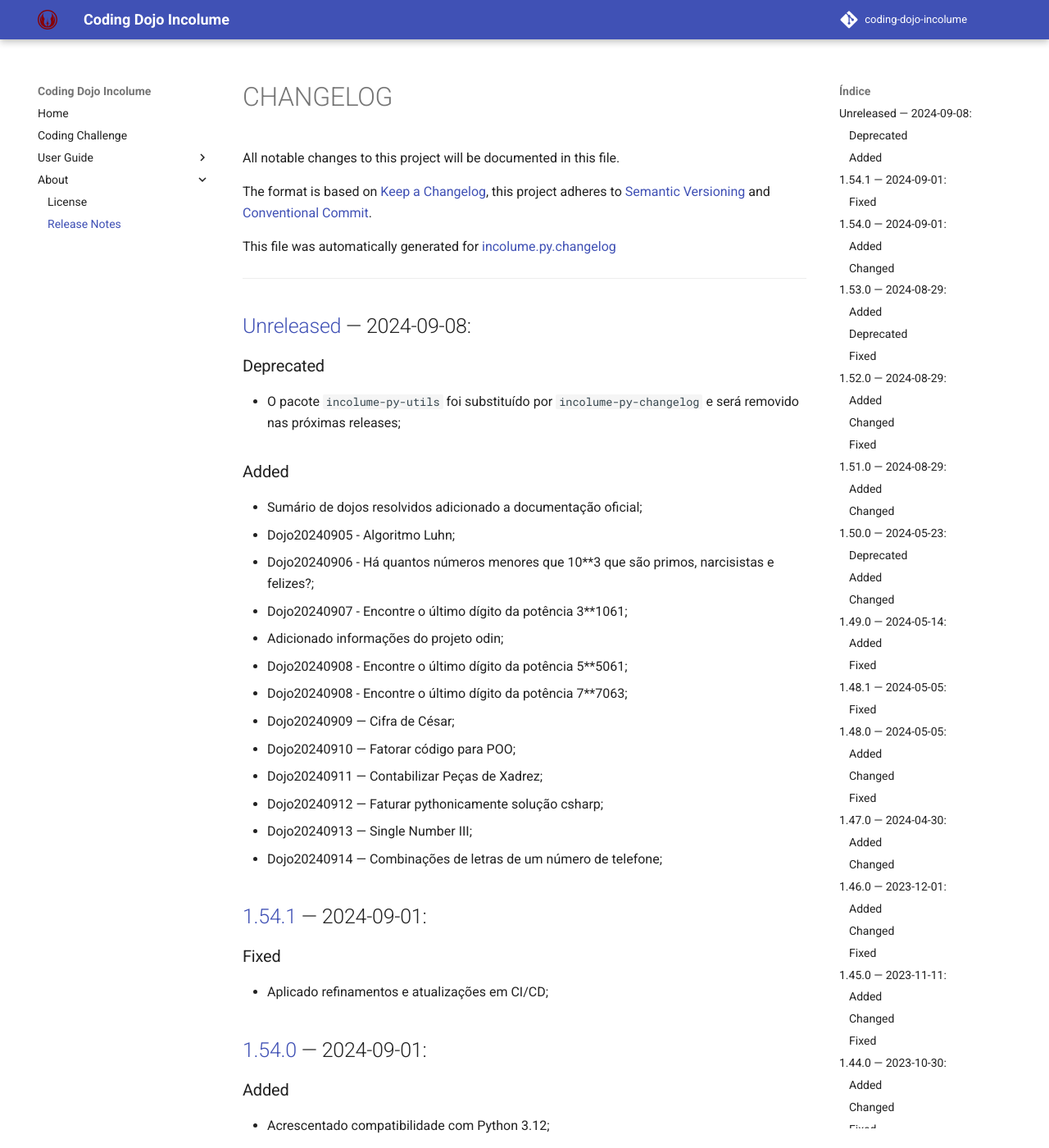
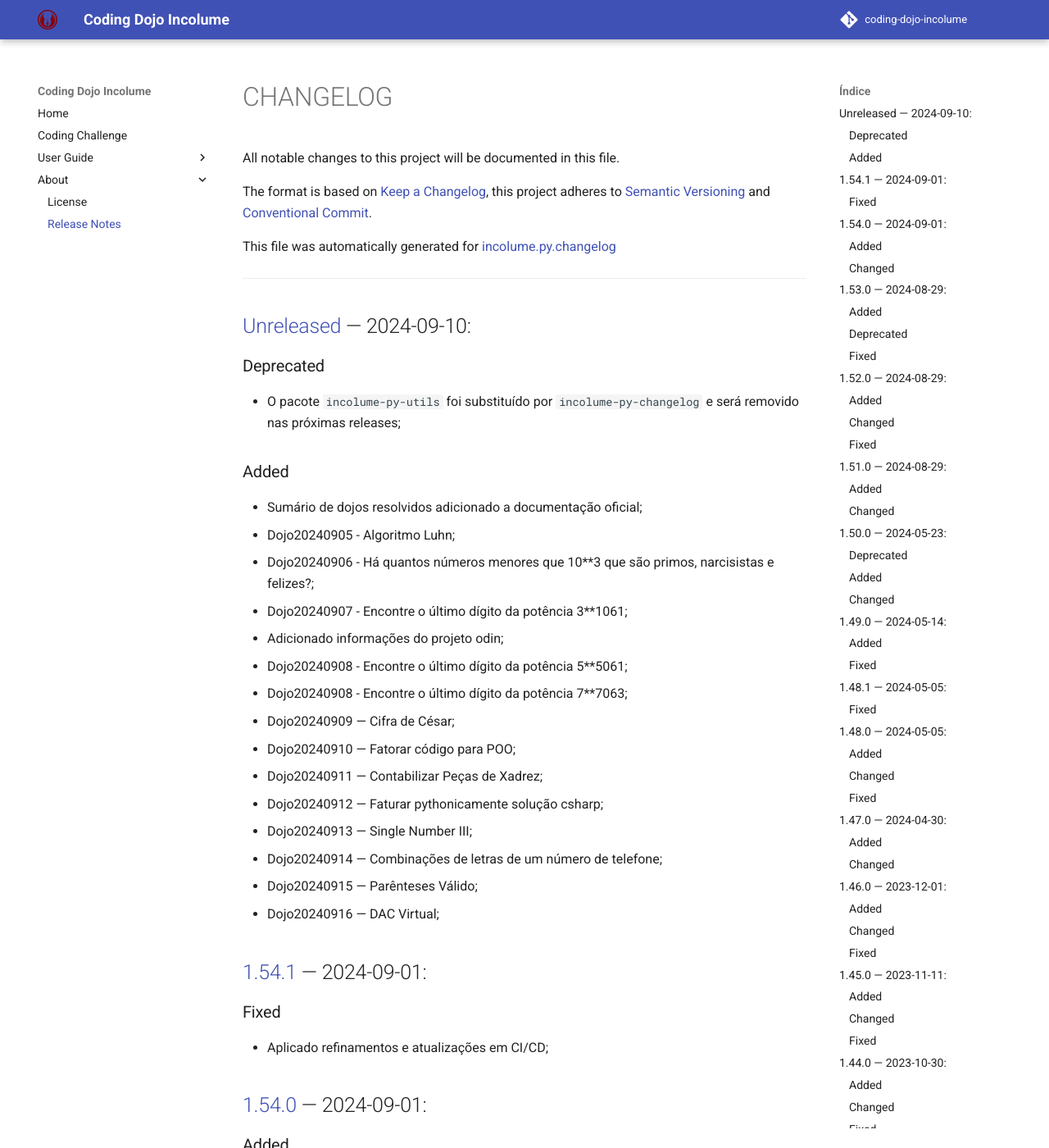
Before and after one commit to incolume-jedi/coding-dojo, an MkDocs documentation site: the page built from docs/about/CHANGELOG.md, in a window 1280 px wide and 1400 px high. Shown: the whole window at 82% size. Built offline with MkDocs 1.6.1 and Material for MkDocs 9.7.7, drawn with Linux system fonts in a browser that asks for light colours; comment, search, counter and statistics services are not loaded.

Commit message:
build: coding-dojo-jedi 1.55.0a16

```diff
--- a/docs/about/CHANGELOG.md
+++ b/docs/about/CHANGELOG.md
@@ -10,7 +10,7 @@ This file was automatically generated for [incolume.py.changelog](https://github
 ---
 
 
-## [Unreleased]	 &#8212; 	2024-09-08:
+## [Unreleased]	 &#8212; 	2024-09-10:
 ### Deprecated
   - O pacote `incolume-py-utils` foi substituído por `incolume-py-changelog` e será removido nas próximas releases;
 ### Added
@@ -27,6 +27,8 @@ This file was automatically generated for [incolume.py.changelog](https://github
   - Dojo20240912 — Faturar pythonicamente solução csharp;
   - Dojo20240913 — Single Number III;
   - Dojo20240914 — Combinações de letras de um número de telefone;
+  - Dojo20240915 — Parênteses Válido;
+  - Dojo20240916 — DAC Virtual;
 
 ## [1.54.1]	 &#8212; 	2024-09-01:
 ### Fixed
--- a/incolume/py/coding_dojo_jedi/version.txt
+++ b/incolume/py/coding_dojo_jedi/version.txt
@@ -1 +1 @@
-1.55.0a15
+1.55.0a16
--- a/pyproject.toml
+++ b/pyproject.toml
@@ -1,6 +1,6 @@
 [tool.poetry]
 name = "coding-dojo-jedi"
-version = "1.55.0a15"
+version = "1.55.0a16"
 description = "códigos da guilda jedi incolume"
 authors = ["Britodfbr <britodfbr@gmail.com>"]
 packages = [{include = "incolume"}]
```
Also changed, not shown: incolume/py/coding_dojo_jedi/README.md (+2 -1 lines).
